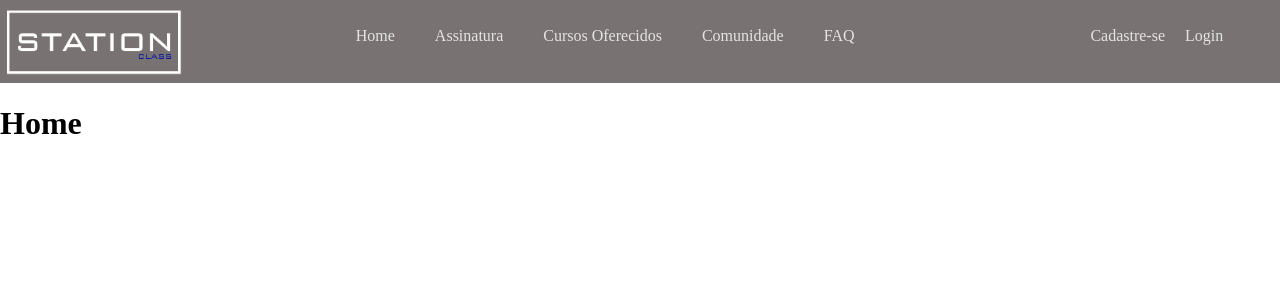
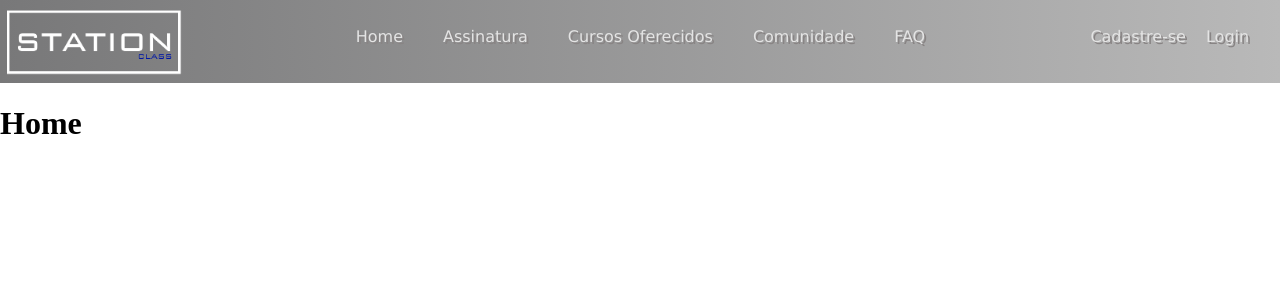
Before and after one commit to GuiReis1303/Projeto-Integrador-Geral, a React (Create React App) app: page / in a window 1280 px wide. Shown: the top 300 px of the page. Built offline with nearby package versions, Linux system fonts and the light colour scheme.

Commit message:
01/06
uwi

```diff
--- a/src/Modulos/Menu.css
+++ b/src/Modulos/Menu.css
@@ -3,7 +3,7 @@
     .menu{
         display: flex;
         justify-content: space-between;
-        background: #797272;
+        background-image: linear-gradient(-90deg, rgb(185, 185, 185), rgb(120, 120, 121));
         font-family:cursive;
     }
 
@@ -25,6 +25,8 @@
         color: #e4e4e4;
         padding: 2% 60px;
         margin-bottom: 3em;
+        font-family: 'Lucida Sans', 'Lucida Sans Regular', 'Lucida Grande', 'Lucida Sans Unicode', Geneva, Verdana, sans-serif;
+        text-shadow: 2px 2px #888484;
 
     }
     .editMenuH2{
@@ -32,8 +34,9 @@
         padding: 1.2em;
       margin-bottom: 3em;
         text-decoration: none;
-        color: #e4e4e4;
+        color: #d15252;
         padding: 1.3em;
+        font-family:'Lucida Sans', 'Lucida Sans Regular', 'Lucida Grande', 'Lucida Sans Unicode', Geneva, Verdana, sans-serif;
 
     }
     .link{
@@ -55,7 +58,7 @@
     .menu{
         display: flex;
         justify-content: space-between;
-        background: #797272;
+        background-image: linear-gradient(-90deg, rgb(185, 185, 185), rgb(120, 120, 121));
         font-family:cursive;
     }
 
@@ -74,6 +77,8 @@
         margin-left: 40px;
         text-decoration: none;
         color: #e4e4e4;
+        font-family: 'Lucida Sans', 'Lucida Sans Regular', 'Lucida Grande', 'Lucida Sans Unicode', Geneva, Verdana, sans-serif;
+        text-shadow: 2px 2px #888484;
 
 
     }
@@ -81,6 +86,8 @@
         margin-left: 20px;
         text-decoration: none;
         color: #e4e4e4;
+        font-family: 'Lucida Sans', 'Lucida Sans Regular', 'Lucida Grande', 'Lucida Sans Unicode', Geneva, Verdana, sans-serif;
+        text-shadow: 2px 2px #888484;
 
     }
     .link{
```
